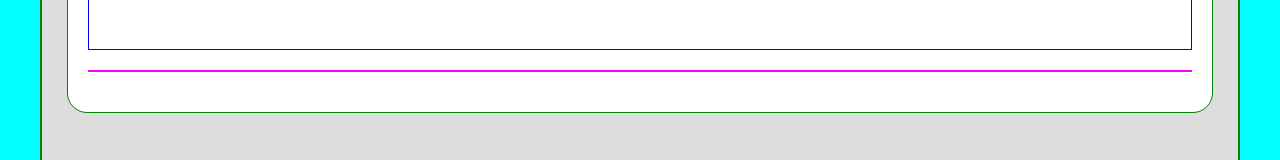
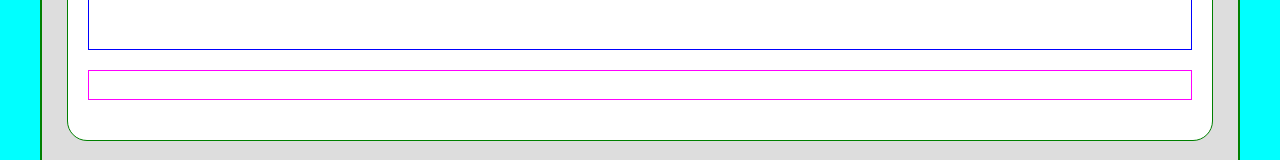
Before and after one commit to charles-uno/aws-dice, a React (Create React App) app in the folder front/app/: page / in a window 1280 px wide. Shown: the part 330-490 px from the top of the page. Built offline with nearby package versions, Linux system fonts and the light colour scheme; a web font is replaced by a local one.

Commit message:
pre-deploy commit

```diff
--- a/front/app/src/index.scss
+++ b/front/app/src/index.scss
@@ -201,8 +201,8 @@ body {
     margin: $margin-inner 0;
     border: 1px solid magenta;
     width: 100%;
-    font-size: 500px;
-//    height: $fs-tldr;
+    font-size: $fs-tldr;
+    height: $fs-tldr;
     vertical-align: middle;
 }
 
```
